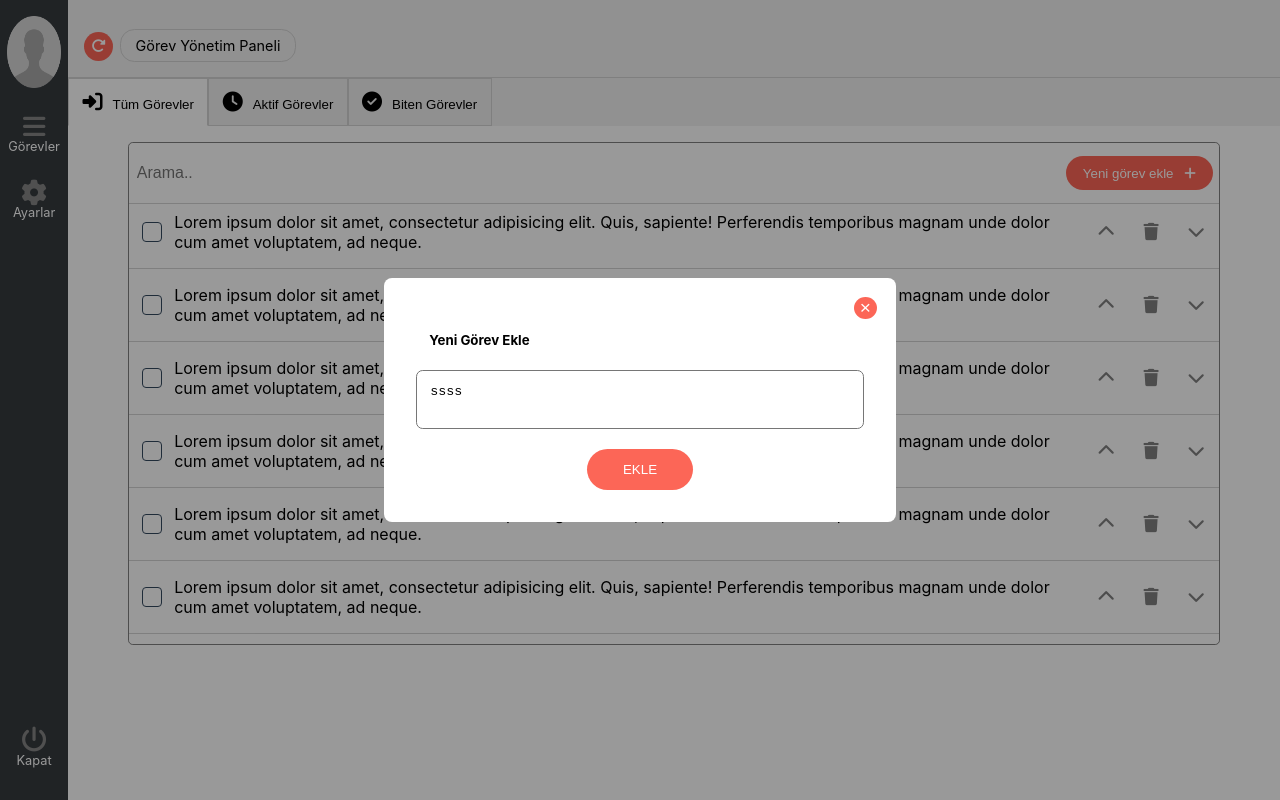
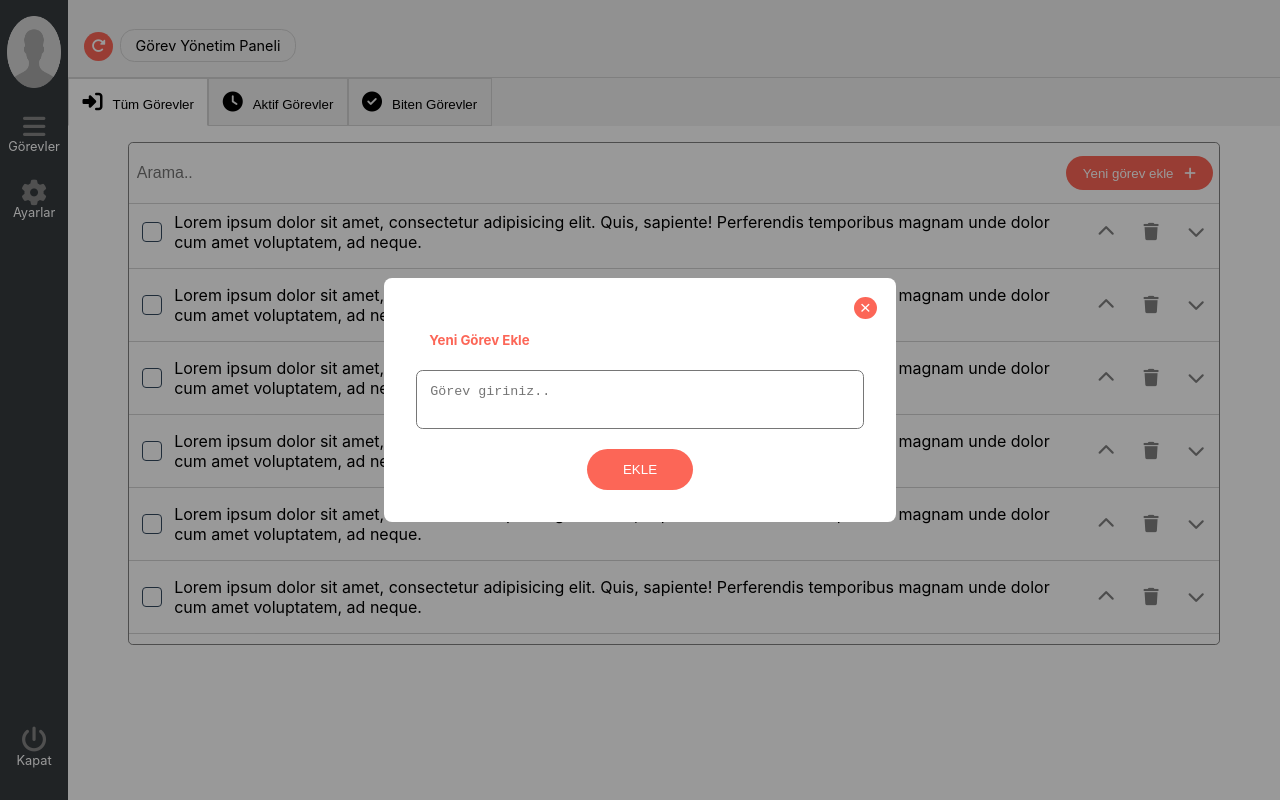
Before and after one commit to brkcrdk/todo, a React (Create React App) app: page / in a window 1280 px wide. Both pictures are taken after a click on the button "Yeni görev ekle". Built offline with nearby package versions, Linux system fonts and the light colour scheme.

Commit message:
Add todo action added

```diff
--- a/src/Components/Main/Main.jsx
+++ b/src/Components/Main/Main.jsx
@@ -4,31 +4,41 @@ import Sidebar from "../Sidebar/Sidebar";
 import Navbar from "../Navbar/Navbar";
 import Tabs from "../Tabs/Tabs";
 import Modal from "../Modal/Modal";
+import { closeModal } from "../Modal/modalToggle";
 const Main = () => {
-  const [arr, setArr] = useState([1, 2, 3, 4, 5, 6]);
-  const [value, setValue] = useState("");
-  const swap = (array, idx1) => {
-    const newArray = array.slice();
-    newArray[idx1] = array[idx1 + 1];
-    newArray[idx1 + 1] = array[idx1];
-    return newArray;
+  const [todos, setTodos] = useState([]);
+  const [searchValue, setSearchValue] = useState("");
+  const [todoValue, setTodoValue] = useState("");
+  // const swap = (array, idx1) => {
+  //   const newArray = array.slice();
+  //   newArray[idx1] = array[idx1 + 1];
+  //   newArray[idx1 + 1] = array[idx1];
+  //   return newArray;
+  // };
+  // const handleClick = (index) => {
+  //   console.log(swap(arr, index));
+  //   const newArry = swap(arr, index);
+  //   setArr(newArry);
+  // };
+  const searchInput = (e) => {
+    setSearchValue(e.target.value);
   };
-  const handleClick = (index) => {
-    console.log(swap(arr, index));
-    const newArry = swap(arr, index);
-    setArr(newArry);
+  const todoInput = (e) => {
+    setTodoValue(e.target.value);
   };
-  const inputOnChange = (e) => {
-    setValue(e.target.value);
+  const addTodo = () => {
+    setTodos([...todos, { job: todoValue, isDone: false }]);
+    setTodoValue("");
+    closeModal();
   };
-
+  console.log(todos);
   return (
     <div id="main-container">
       <Sidebar />
       <div id="content-container">
         <Navbar />
-        <Tabs value={value} onChange={inputOnChange} />
-        <Modal />
+        <Tabs value={searchValue} onChange={searchInput} />
+        <Modal value={todoValue} onChange={todoInput} addTodo={addTodo} />
       </div>
     </div>
   );
--- a/src/Components/Modal/Modal.jsx
+++ b/src/Components/Modal/Modal.jsx
@@ -1,7 +1,7 @@
 import React from "react";
 import "./modal.scss";
 import { closeModal } from "./modalToggle";
-const Modal = () => {
+const Modal = ({ value, onChange, addTodo }) => {
   return (
     <div id="modal-container">
       <div id="modal-content">
@@ -9,8 +9,12 @@ const Modal = () => {
           &times;
         </button>
         <h5>Yeni Görev Ekle</h5>
-        <textarea value="ssss" />
-        <button>EKLE</button>
+        <textarea
+          value={value}
+          onChange={onChange}
+          placeholder="Görev giriniz.."
+        />
+        <button onClick={addTodo}>EKLE</button>
       </div>
     </div>
   );
--- a/src/Components/Modal/modal.scss
+++ b/src/Components/Modal/modal.scss
@@ -42,6 +42,7 @@
   }
   > h5 {
     margin-left: 1em;
+    color: getColor(myOrange);
   }
   > textarea {
     resize: none;
```
